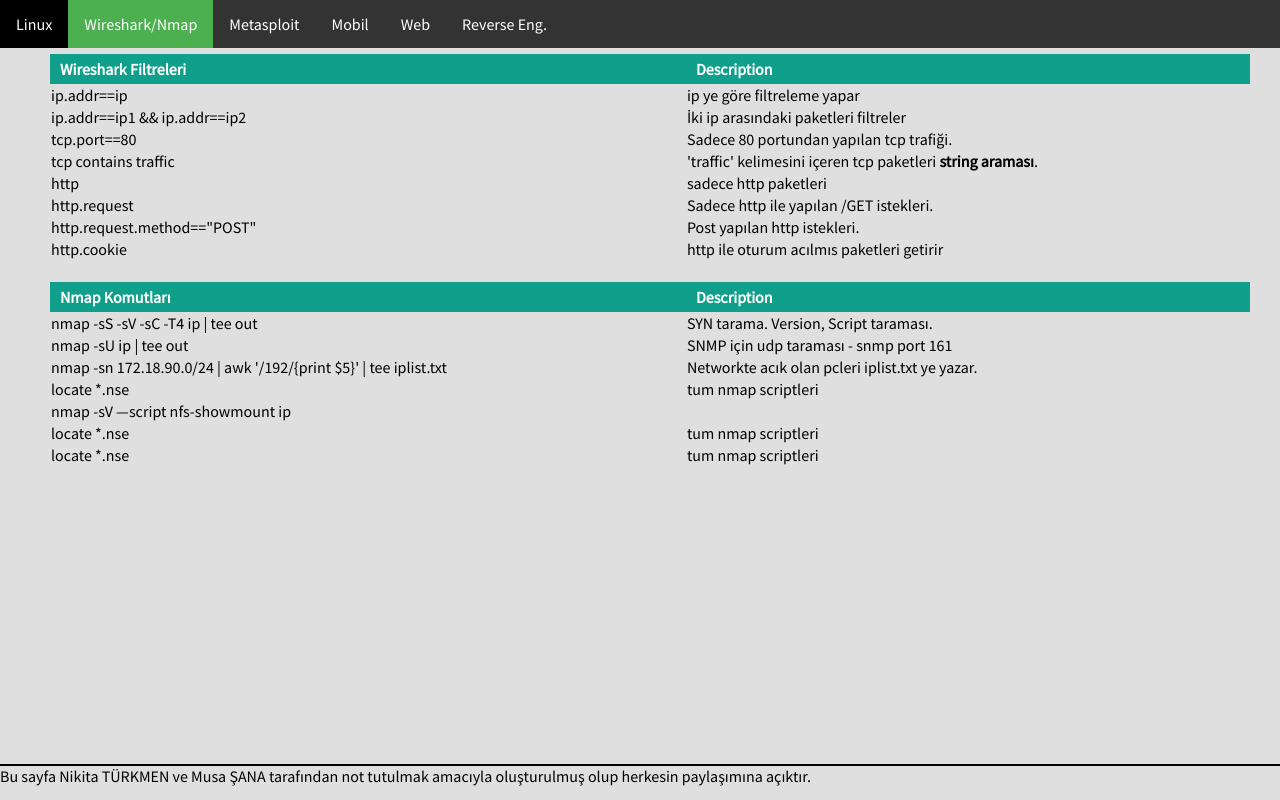
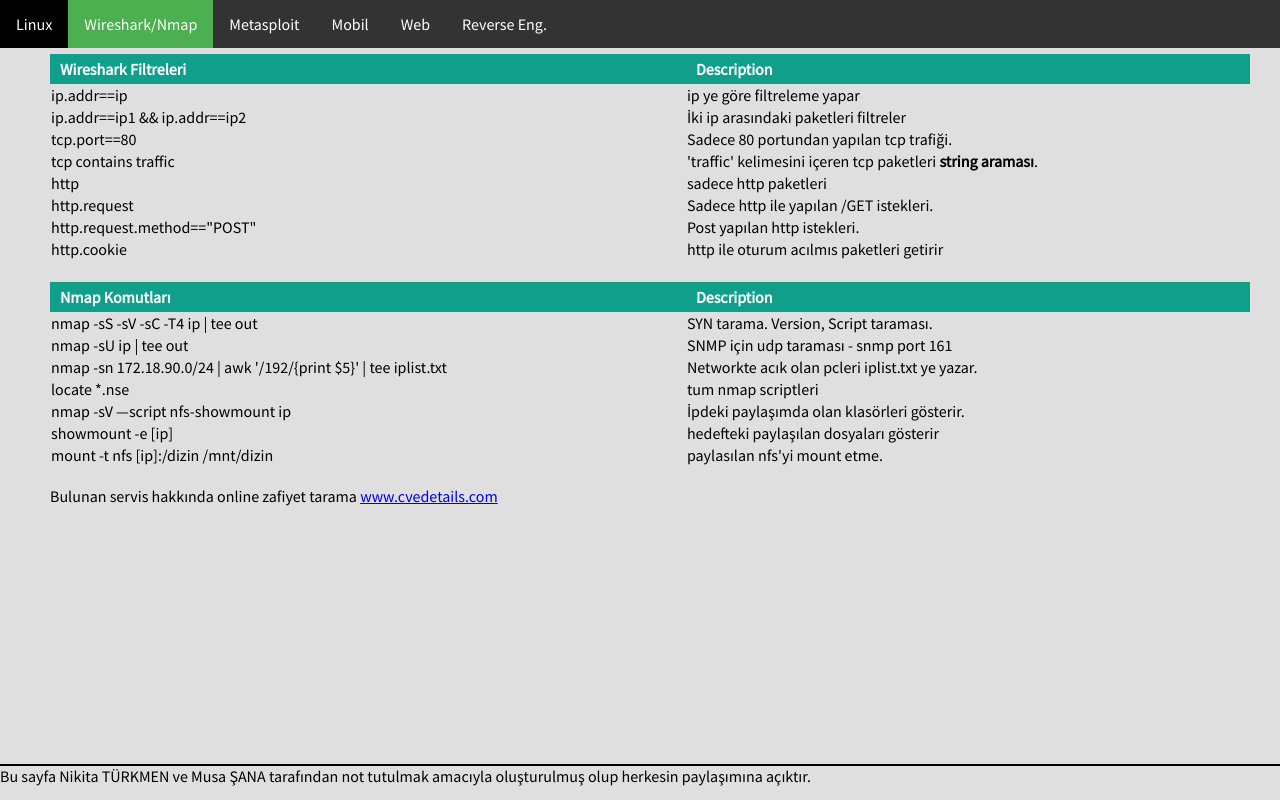
Before and after one commit to musana/musana.old.github.io, a plain HTML site: page notlar/index.html in a window 1280 px wide. Both pictures are taken after a click on the link "Wireshark/Nmap". Drawn offline with Linux system fonts and the light colour scheme.

Commit message:
al pusladım

```diff
--- a/notlar/index.html
+++ b/notlar/index.html
@@ -76,10 +76,12 @@
     <tr><td class="kod">nmap -sU ip | tee out</td><td class="desc">SNMP için udp taraması - snmp port 161</td></tr>
     <tr><td class="kod">nmap -sn 172.18.90.0/24 | awk '/192/{print $5}' | tee iplist.txt</td><td class="desc">Networkte acık olan pcleri iplist.txt ye yazar.</td></tr>
     <tr><td class="kod">locate *.nse</td><td class="desc">tum nmap scriptleri</td></tr>
-    <tr><td class="kod">nmap -sV —script nfs-showmount ip</td><td class="desc"></td></tr>
-    <tr><td class="kod">locate *.nse</td><td class="desc">tum nmap scriptleri</td></tr>
-    <tr><td class="kod">locate *.nse</td><td class="desc">tum nmap scriptleri</td></tr>
+    <tr><td class="kod">nmap -sV —script nfs-showmount ip</td><td class="desc">İpdeki paylaşımda olan klasörleri gösterir.</td></tr>
+    <tr><td class="kod">showmount -e [ip]</td><td class="desc">hedefteki paylaşılan dosyaları gösterir</td></tr>
+    <tr><td class="kod">mount -t nfs [ip]:/dizin /mnt/dizin</td><td class="desc">paylasılan nfs'yi mount etme.</td></tr>
   </table>
+</br></hr>
+<span>Bulunan servis hakkında online zafiyet tarama <a href="http://www.cvedetails.com" target="_blank">www.cvedetails.com</a></span>
 </div>
 
 <div class="tabcontent" id="Metasploit">
```
